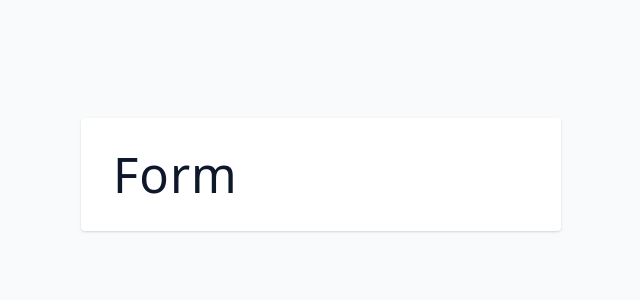
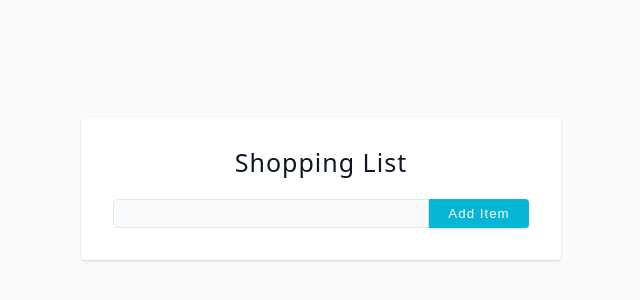
Before and after one commit to Amir2210/Shopping-List, a React app: page / in a window 1280 px wide. Shown: the part 10-310 px from the top of the page, without its empty margins (319-959 px from the left). Built offline with nearby package versions, Linux system fonts and the light colour scheme; the HTML template or start-up script is replaced by a standard one.

Commit message:
Create the html for the form

```diff
--- a/src/cmps/Form.jsx
+++ b/src/cmps/Form.jsx
@@ -1,5 +1,11 @@
 export function Form() {
   return (
-    <h1> form</h1>
+    <form >
+      <h4>Shopping List</h4>
+      <div className="form-control">
+        <input className='form-input' type="text" />
+        <button className='btn'>Add Item</button>
+      </div>
+    </form>
   )
 }
```
